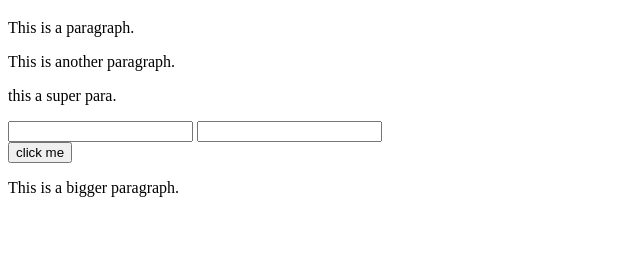
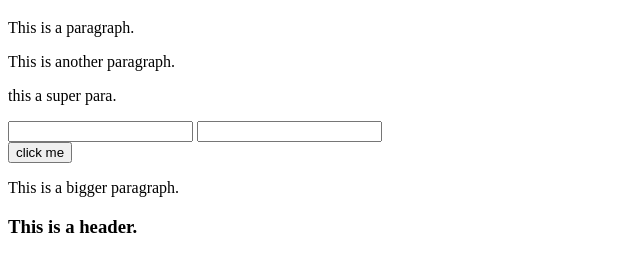
Before and after one commit to as-shamrat/my-second-website, a plain HTML site: page index.html in a window 1280 px wide. Shown: the part 61-332 px from the top of the page, without its empty margins (0-640 px from the left). Drawn offline with Linux system fonts and the light colour scheme.

Commit message:
i changed

```diff
--- a/index.html
+++ b/index.html
@@ -17,7 +17,9 @@
     <div>
         <p>This is a bigger paragraph.</p>
     </div>
-
+    <div>
+        <h3>This is a header.</h3>
+    </div>
 
 </body>
 </html>
```
